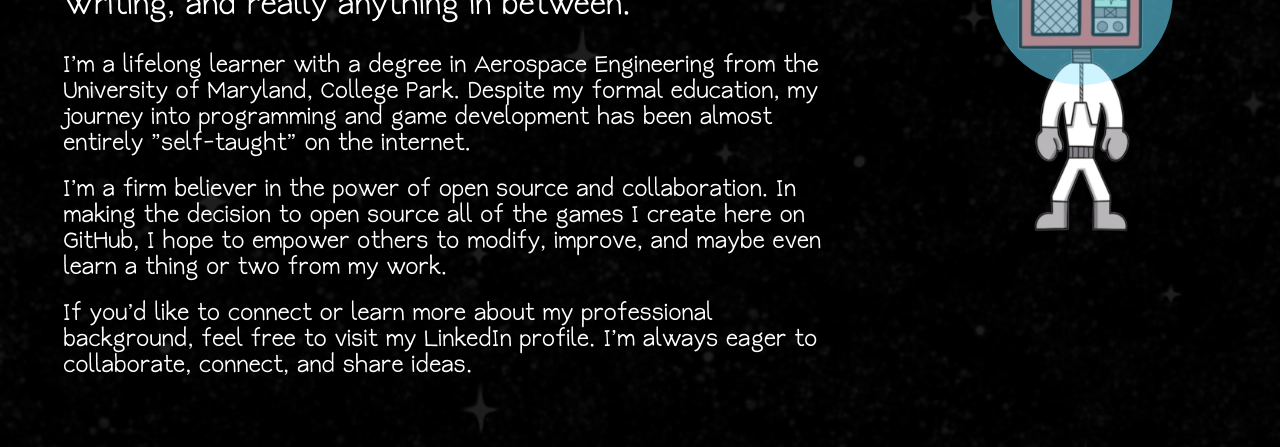
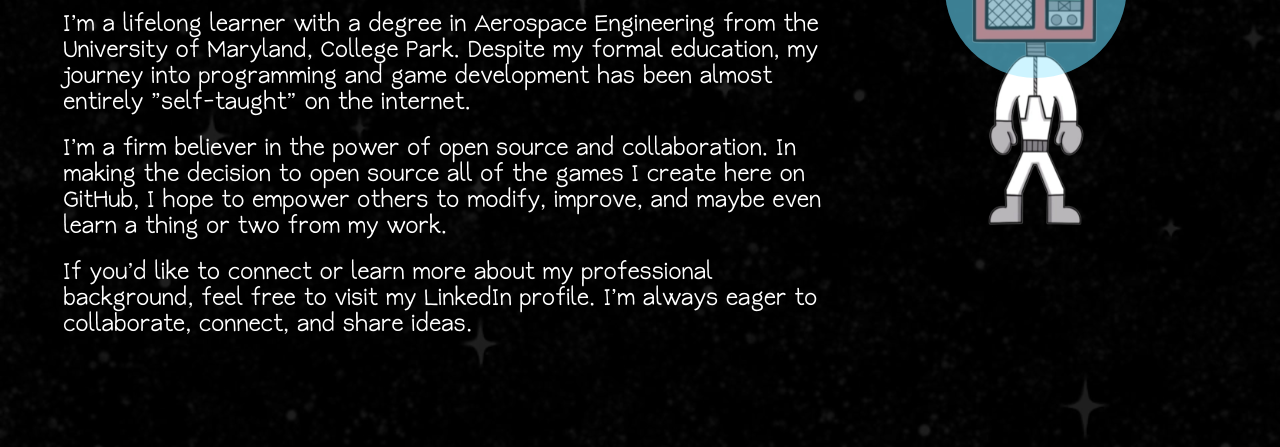
Before and after one commit to ShaneBonkowski/Shanes-Games-Webpage-Repo, a plain HTML site: page about.html in a window 1280 px wide. Shown: the part 294-741 px from the top of the page. Drawn offline with Linux system fonts and the light colour scheme; a web font is replaced by a local one.

Commit message:
Cleaned up about me flexbox
- Text adapts very nicely now!

```diff
--- a/Main-Website-Assets/css/about-me-styles.css
+++ b/Main-Website-Assets/css/about-me-styles.css
@@ -11,6 +11,9 @@
     1.8 * 15vw
   ); /* Maintain 450 to 250 h to w ratio */
   --about-me-text-container-width: 60vw;
+
+  /* Margins */
+  --about-me-text-container-bottom-margin: 90px;
 }
 
 /* Media query to override CONSTANT values for vertical screens (portrait orientation) */
@@ -20,6 +23,9 @@
     --about-me-box-width: 85vw;
     --about-me-box-height: 80vh;
     --about-me-text-container-width: 85vw;
+
+    /* Margins */
+    --about-me-text-container-bottom-margin: 20px;
   }
 }
 
@@ -44,7 +50,6 @@
 .about-me-box {
   position: relative; /* Position this wherever (this is the origin for all of this obj's children */
   width: var(--about-me-box-width);
-  height: var(--about-me-box-height);
   border-radius: var(--standard-edge_radius);
   left: var(--general-left-margin);
   top: var(--general-top-margin);
@@ -56,7 +61,7 @@
 
 .about-me-image-container {
   position: absolute; /* Position wrt to its parent */
-  right: -5%;
+  right: -1%;
   top: 10%;
   transform: translate(var(--centering-translation), 5%);
   width: var(--about-me-image-width);
@@ -103,23 +108,28 @@
 }
 
 .about-me-text-container {
-  position: absolute;
   color: var(--main-text-color);
   text-align: left;
   width: var(--about-me-text-container-width);
-  height: var(--about-me-box-height);
-  top: 3%;
+  display: flex;
+  justify-content: space-between;
+  align-items: flex-start; /* Start on the left */
+  flex-direction: column;
+  margin: 30px 0px var(--about-me-text-container-bottom-margin) 0px;
 }
 
 .about-me-title {
   font-size: var(--about-me-title-font-size);
   font-weight: bold;
+  margin: 5px 0px;
 }
 
 .about-me-subtitle {
   font-size: var(--about-me-subtitle-font-size);
+  margin: 8px 0px;
 }
 
 .about-me-main-text {
   font-size: var(--about-me-main-text-font-size);
+  margin: 10px 0px;
 }
```
